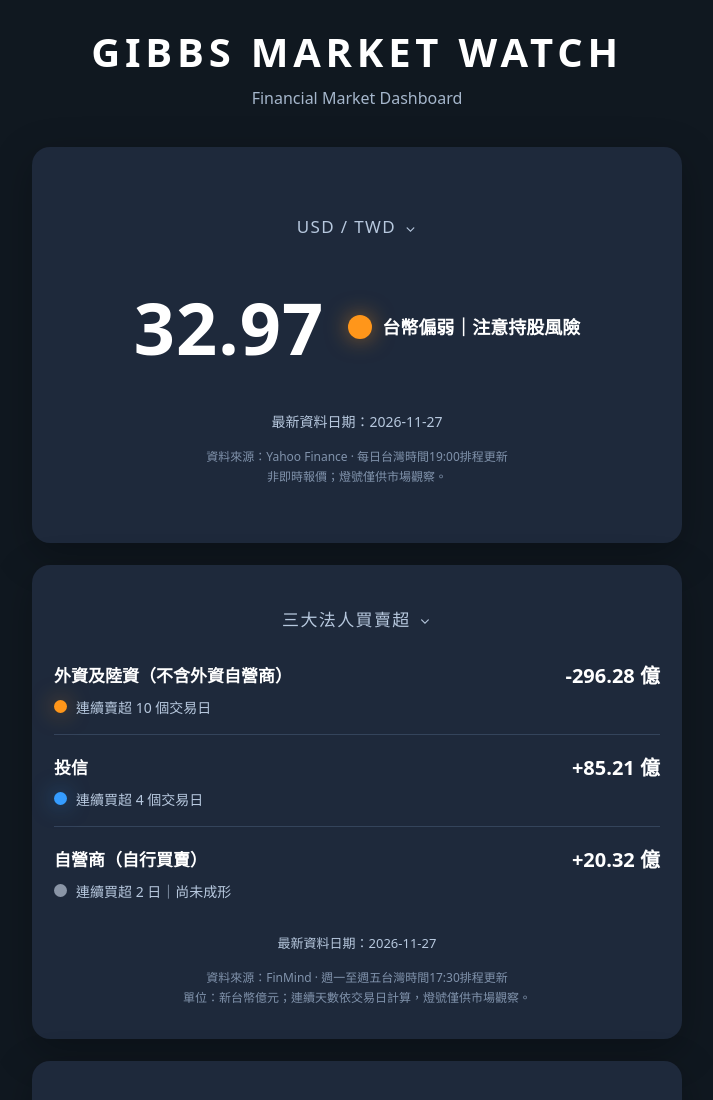
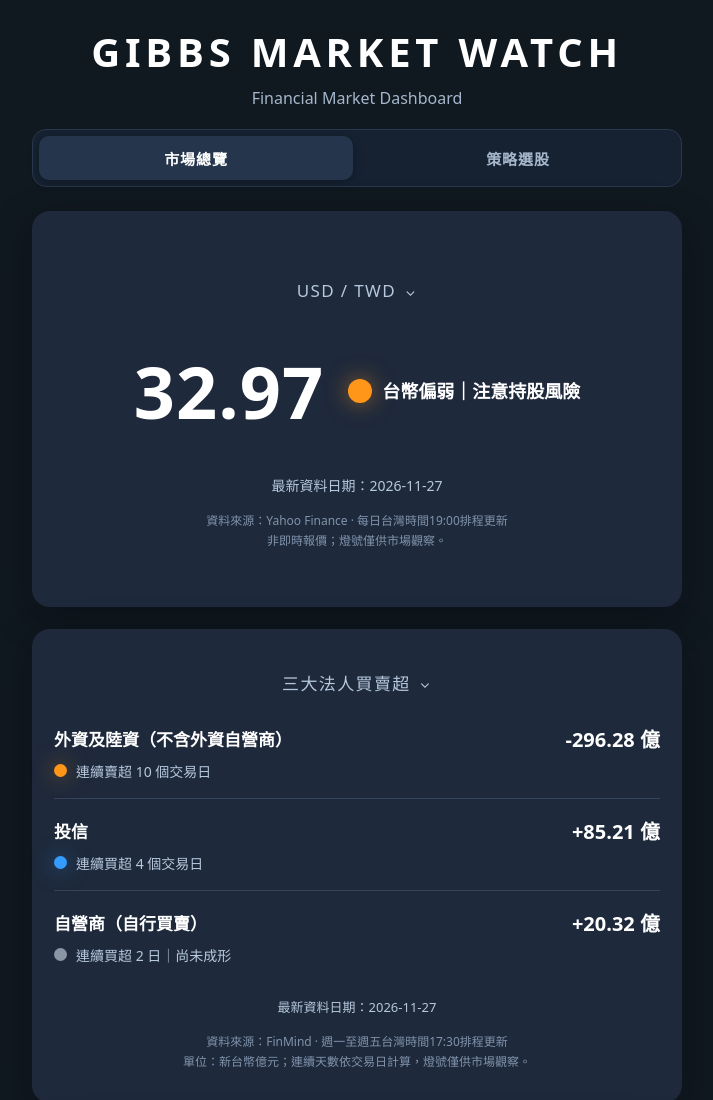
Before and after one commit to chunggibbs/gibbs-market-watch, a plain HTML site: page index.html in a window 1280 px wide. Shown: the top 1100 px of the page, without its empty margins (283-996 px from the left). Drawn offline with Linux system fonts and the light colour scheme.

Commit message:
Add navigation tabs for market overview and strategy

```diff
--- a/index.html
+++ b/index.html
@@ -6,7 +6,11 @@
 <style>
 :root{font-family:system-ui,-apple-system,"Noto Sans TC",sans-serif;color:#fff;background:#101820}
 *{box-sizing:border-box}body{margin:0;min-height:100vh;display:grid;place-items:center;padding:24px}
-main{width:min(100%,650px);text-align:center}h1{font-size:clamp(26px,6vw,40px);letter-spacing:.12em;margin:0 0 8px}header p{color:#a6b7cc;margin:0 0 38px}
+main{width:min(100%,650px);text-align:center}h1{font-size:clamp(26px,6vw,40px);letter-spacing:.12em;margin:0 0 8px}header p{color:#a6b7cc;margin:0 0 20px}
+.nav-tabs{display:grid;grid-template-columns:1fr 1fr;gap:8px;padding:6px;margin:0 auto 24px;background:#162232;border-radius:14px;border:1px solid #29384d}
+.nav-tab{display:flex;align-items:center;justify-content:center;min-height:44px;border-radius:10px;color:#a6b7cc;text-decoration:none;font-size:15px;font-weight:700;letter-spacing:.06em;transition:background .15s,color .15s}
+.nav-tab:hover{color:#fff;background:#1e293b}
+.nav-tab.active{background:#25354c;color:#fff;box-shadow:0 2px 10px #0004}
 .card{background:#1e293b;border-radius:18px;padding:clamp(26px,7vw,55px);box-shadow:0 12px 40px #0004}
 .caption{color:#b7c8de;letter-spacing:.15em;font-size:17px}.rate{font-size:clamp(48px,7vw,72px);font-weight:750;letter-spacing:.015em;margin:0;font-variant-numeric:tabular-nums;white-space:nowrap}
 .rate-line{display:flex;align-items:center;justify-content:center;gap:24px;margin:28px 0 30px;flex-wrap:wrap}
@@ -52,6 +56,10 @@ main{width:min(100%,650px);text-align:center}h1{font-size:clamp(26px,6vw,40px);l
 </style>
 </head>
 <body><main><header><h1>GIBBS MARKET WATCH</h1><p>Financial Market Dashboard</p></header>
+<nav class="nav-tabs" aria-label="頁面切換">
+  <a class="nav-tab active" href="index.html" aria-current="page">市場總覽</a>
+  <a class="nav-tab" href="strategy.html">策略選股</a>
+</nav>
 <section class="card" id="card"><button class="chart-toggle" type="button" data-chart="fx" aria-expanded="false" aria-controls="chart-fx">USD / TWD <span class="chevron" aria-hidden="true">⌄</span></button><div class="rate-line"><div class="rate" id="rate">—</div>
 <div class="status"><span class="light" aria-hidden="true"></span><span id="status">讀取資料中…</span></div></div>
 <div class="chart-panel" id="chart-fx" hidden><p class="chart-heading">最近 20 個交易日</p><div class="chart-canvas"></div><div class="chart-tooltip" aria-live="polite"></div><div class="chart-legend"></div></div>
@@ -185,7 +193,7 @@ window.chartData={};
   window.chartData.large=payload;
   if(payload.futures_id!=='TX'||payload.contract_type!=='all')throw Error('商品或契約範圍不符');
   if(!Array.isArray(payload.data)||!payload.data.length)throw Error('資料為空');
-  const records=payload.data.filter(r=>/^\d{4}-\d{2}-\d{2}$/.test(r.date)&&Number.isFinite(Number(r.buy_top10))&&Number.isFinite(Number(r.sell_top10))&&Number.isFinite(Number(r.net))&&Number(r.buy_top10)-Number(r.sell_top10)===Number(r.net)).sort((a,b)=>a.date.localeCompare(b.date));
+  const records=payload.data.filter(r=>/^\d{4}-\d{2}-\d{2}$/.test(r.date)&&Number.isFinite(Number(r.buy_top10))&&Number.isFinite(Number(r.sell_top10))&&Number.isFinite(Number(r.net))&&Number.isFinite(Number(r.net))&&Number(r.buy_top10)-Number(r.sell_top10)===Number(r.net)).sort((a,b)=>a.date.localeCompare(b.date));
   if(!records.length)throw Error('沒有有效交易日');
   const latest=records[records.length-1];
   const net=Number(latest.net),direction=Math.sign(net);
@@ -287,7 +295,7 @@ window.chartData={};
   const dots=config.series.map(z=>{const dot=el('circle',{r:5,fill:z.color,stroke:'#142033','stroke-width':2});svg.append(dot);return dot;});
   function select(i){i=Math.max(0,Math.min(rows.length-1,i));cursor.setAttribute('x1',x(i));cursor.setAttribute('x2',x(i));
    config.series.forEach((z,j)=>{dots[j].setAttribute('cx',x(i));dots[j].setAttribute('cy',y(z.read(rows[i])))});
-   tip.textContent=rows[i].date+'　'+config.series.map(z=>z.name+' '+(z.read(rows[i])>0?'+':'')+fmt(z.read(rows[i]),key==='fx'?4:2)+config.unit).join('　｜　');
+   tip.textContent=rows[i].date+' '+config.series.map(z=>z.name+' '+(z.read(rows[i])>0?'+':'')+fmt(z.read(rows[i]),key==='fx'?4:2)+config.unit).join(' ｜ ');
   }
   // Transparent hit targets work with taps without preventing vertical page scrolling.
   rows.forEach((r,i)=>{const left=i===0?L:x(i)-(iw/(rows.length-1))/2,right=i===rows.length-1?W-R:x(i)+(iw/(rows.length-1))/2;
```
